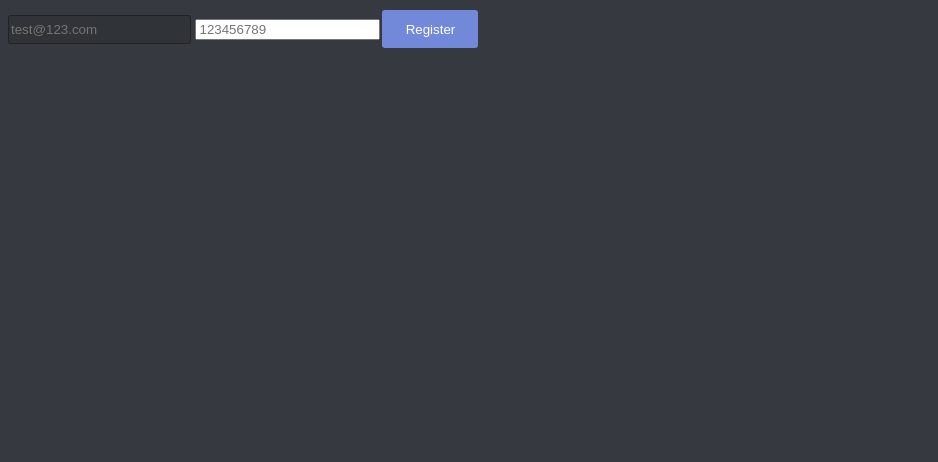
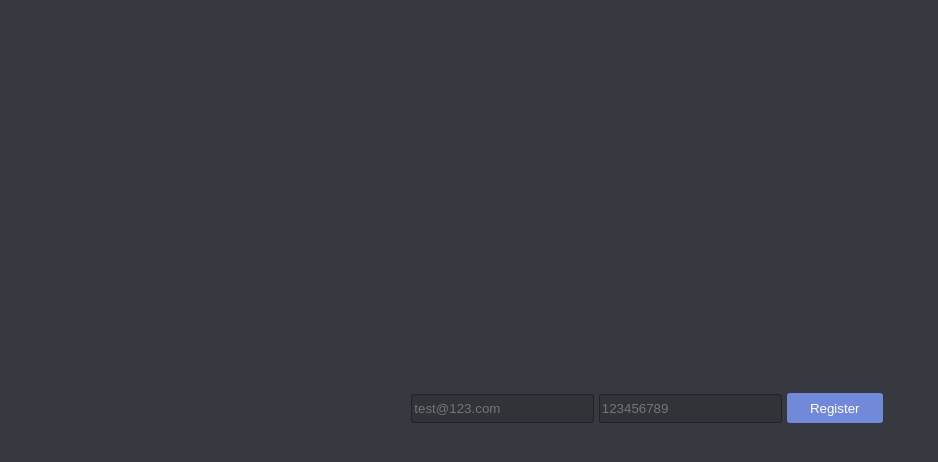
Before and after one commit to kmughal/Basic-Auth-Sample, a Next.js app: page /register in a window 1280 px wide. Shown: the top 462 px of the page, without its empty margins (0-938 px from the left). Built offline with nearby package versions, Linux system fonts and the light colour scheme.

Commit message:
change style
- applied height and width to the __next container
- applied styling for register container

```diff
--- a/pages/style.css
+++ b/pages/style.css
@@ -50,7 +50,8 @@ body {
 }
 
 .projects-container {
-  list-style: none;
+  padding: 0;
+  list-style-type: none;
 }
 
 .projects-container li {
@@ -70,7 +71,8 @@ body {
 }
 
 .login-container form,
-.signin-container {
+.signin-container,
+.register-container {
   display: grid;
   place-items: center;
   height: 100%;
@@ -96,7 +98,8 @@ h1 {
   justify-content: flex-end;
 }
 
-input[type="text"] {
+input[type="text"],
+input[type="password"] {
   background: rgba(0, 0, 0, 0.1);
   color: rgb(220, 221, 222);
   height: 25px;
@@ -104,19 +107,21 @@ input[type="text"] {
   border: 1px solid rgba(0, 0, 0, 0.3);
 }
 
-input[type="text"]:active {
+input[type="text"]:active,
+input[type="password"]:active {
   background: rgb(114, 137, 218);
 }
 
 button {
   color: #fff;
   background-color: #7289da;
-  height: 38px;
   min-width: 96px;
-  min-height: 38px;
   border: 0;
   margin: 2px 2px;
   border-radius: 3px;
+  height: 30px;
+  min-height: 30px;
+  margin-left: 5px;
 }
 
 button.default {
@@ -127,3 +132,23 @@ button.default {
 .modal-container__show-modal-button {
   min-width: 25px;
 }
+
+a {
+  color: white;
+}
+
+.inline-block {
+  display: inline-block;
+}
+
+.register-container_action-button {
+  height: 30px;
+  min-height: 30px;
+  margin-left: 5px;
+}
+
+#__next {
+  position: absolute;
+  height: 100%;
+  width: 100%;
+}
```
